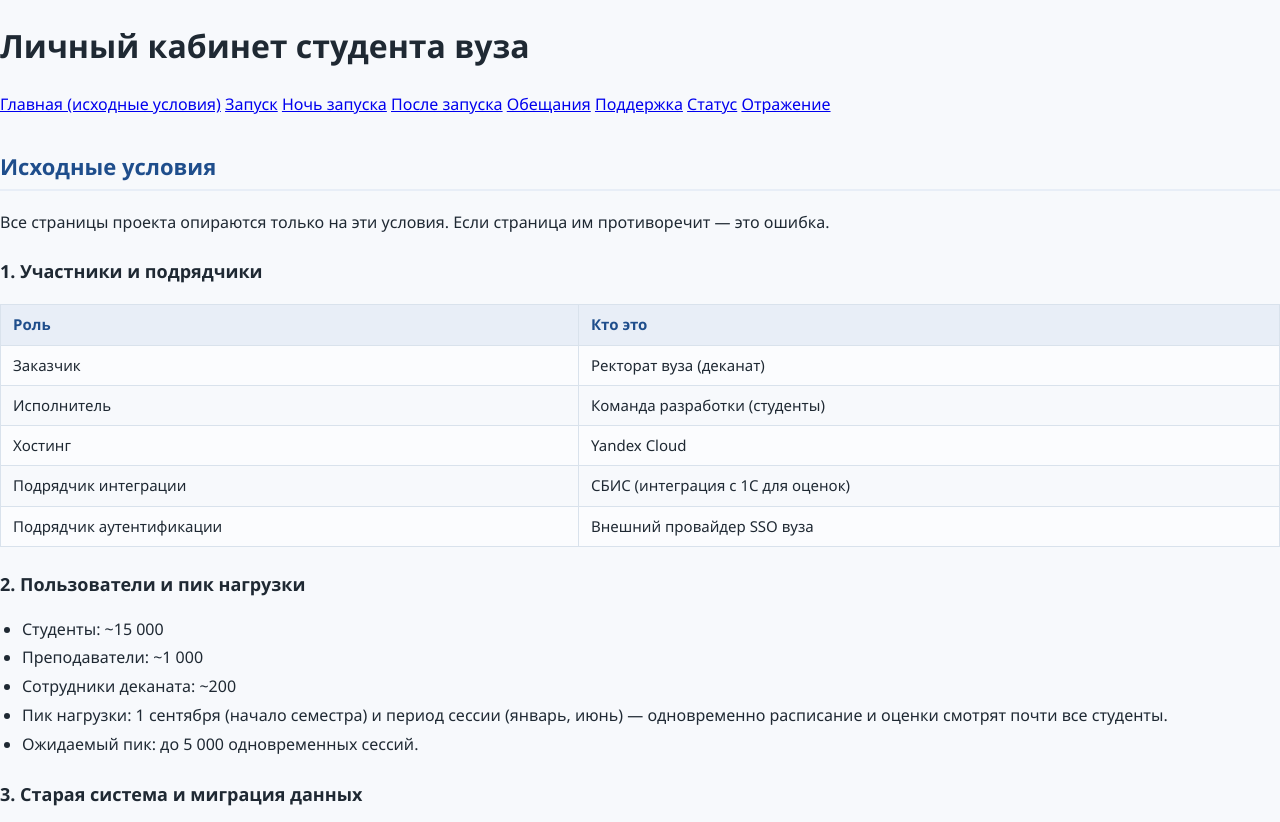
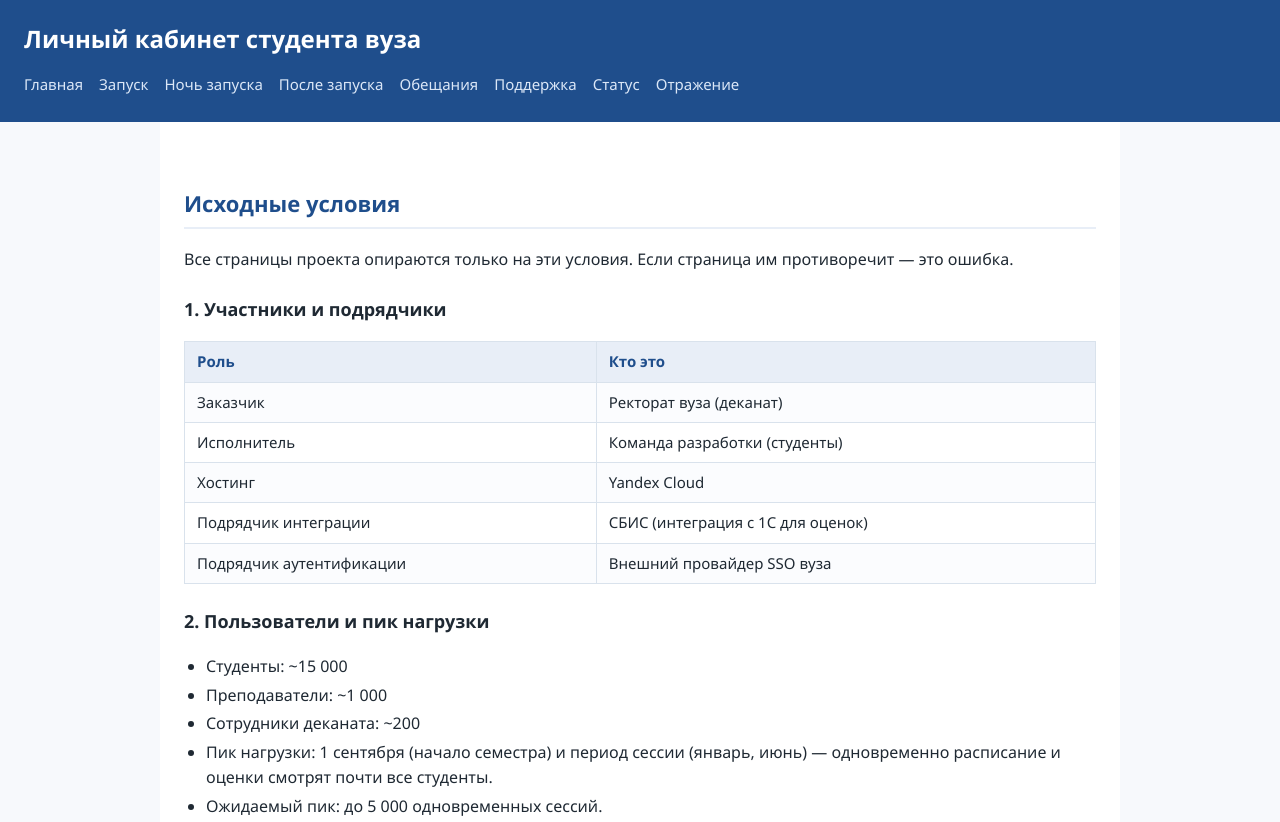
Before and after one commit to VeronikaParamonova/zapusk-student-personal-account, a plain HTML site: page index.html in a window 1280 px wide. Shown: the top 822 px of the page. Drawn offline with Linux system fonts and the light colour scheme.

Commit message:
Update index.html

```diff
--- a/index.html
+++ b/index.html
@@ -2,15 +2,15 @@
 <html lang="ru">
 <head>
     <meta charset="UTF-8">
-    <title>Запуск и жизнь после запуска — Личный кабинет студента</title>
+    <title>Исходные условия — Личный кабинет студента</title>
     <link rel="stylesheet" href="assets/style.css">
 </head>
 <body>
 
-<header>
-    <h1>Личный кабинет студента вуза</h1>
-    <nav>
-        <a href="index.html">Главная (исходные условия)</a>
+<header class="site-header">
+    <h1 class="site-title">Личный кабинет студента вуза</h1>
+    <nav class="site-nav">
+        <a href="index.html">Главная</a>
         <a href="zapusk.html">Запуск</a>
         <a href="noch_zapuska.html">Ночь запуска</a>
         <a href="posle_zapuska.html">После запуска</a>
@@ -21,7 +21,7 @@
     </nav>
 </header>
 
-<main>
+<main class="site-main">
 
     <h2>Исходные условия</h2>
     <p>Все страницы проекта опираются только на эти условия. Если страница им противоречит — это ошибка.</p>
@@ -70,7 +70,7 @@
 
 </main>
 
-<footer>
+<footer class="site-footer">
     <p>Проект «Запуск и жизнь после запуска». Команда: Вероника, Артур, Дамир, Я.</p>
 </footer>
 
```
